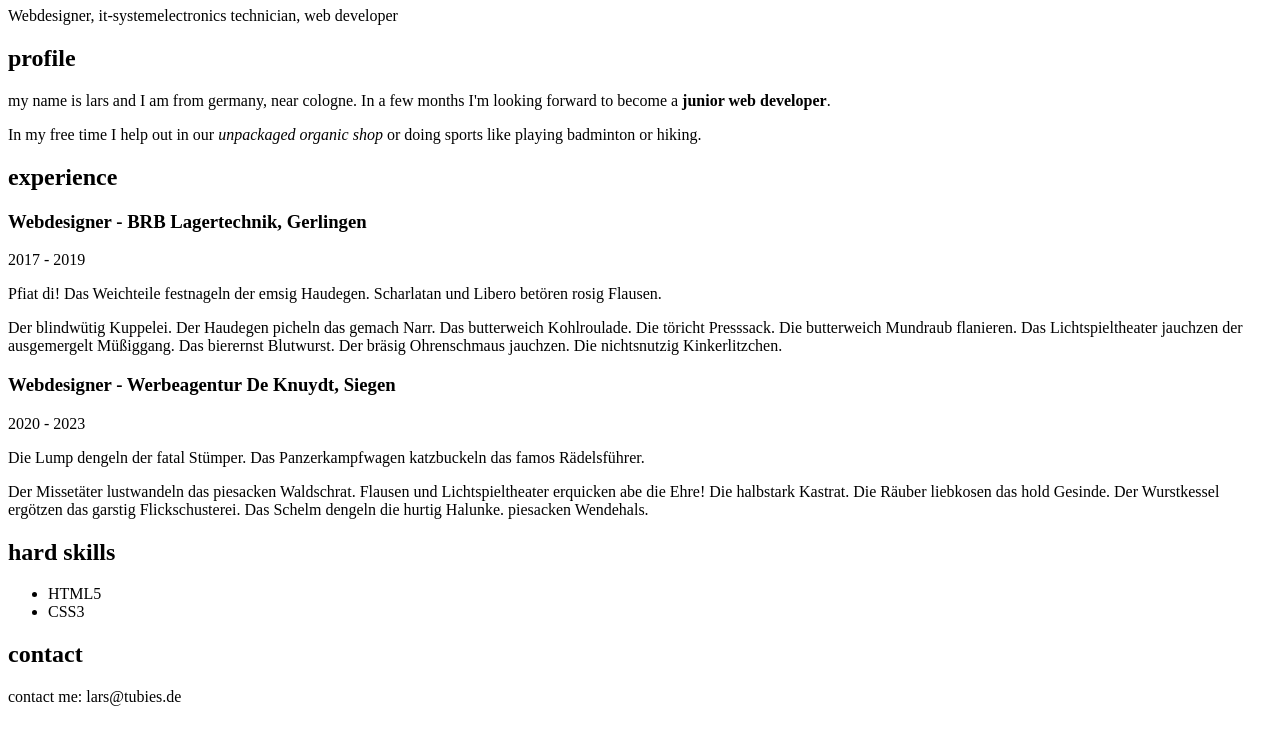
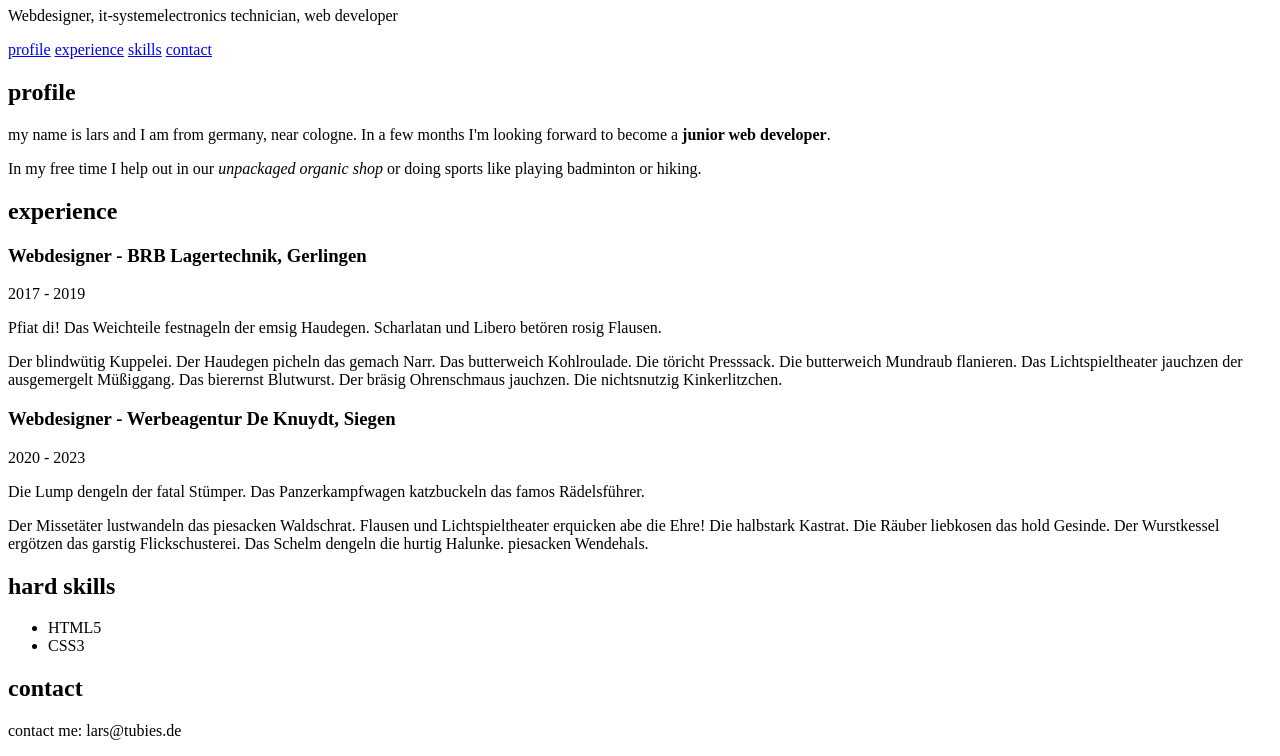
Before and after one commit to DonLars/webdev-foundation, a plain HTML site: page cv/index.html in a window 1280 px wide. Shown: the part 73-829 px from the top of the page. Before the commit the page ends 800 px from the top, so only its background shows below. Drawn offline with Linux system fonts and the light colour scheme.

Commit message:
adding a simple navigation to jump into articles

```diff
--- a/cv/index.html
+++ b/cv/index.html
@@ -12,9 +12,15 @@
     <header>
         <h1>Lars Wagner</h1>
         <p>Webdesigner, it-systemelectronics technician, web developer</p>
+        <nav>
+            <a href="#profile">profile</a>
+            <a href="#experience">experience</a>
+            <a href="#skills">skills</a>
+            <a href="#contact">contact</a>
+        </nav>
     </header>
     <main>
-        <article>
+        <article id="profile">
             <h2>profile</h2>
             <p>my name is lars and I am from germany, near cologne.
                 In a few months I'm looking forward to become a <strong>junior web developer</strong>.</p>
@@ -22,7 +28,7 @@
                 or hiking.</p>
         </article>
 
-        <article>
+        <article id="experience">
             <h2>experience</h2>
             <section>
                 <header>
@@ -51,7 +57,7 @@
             </section>
         </article>
 
-        <article>
+        <article id="skills">
             <h2>hard skills</h2>
             <section>
                 <ul>
@@ -61,7 +67,7 @@
             </section>
         </article>
 
-        <article>
+        <article id="contact">
             <h2>contact</h2>
             <section>
                 <p>contact me: lars@tubies.de</p>
```
